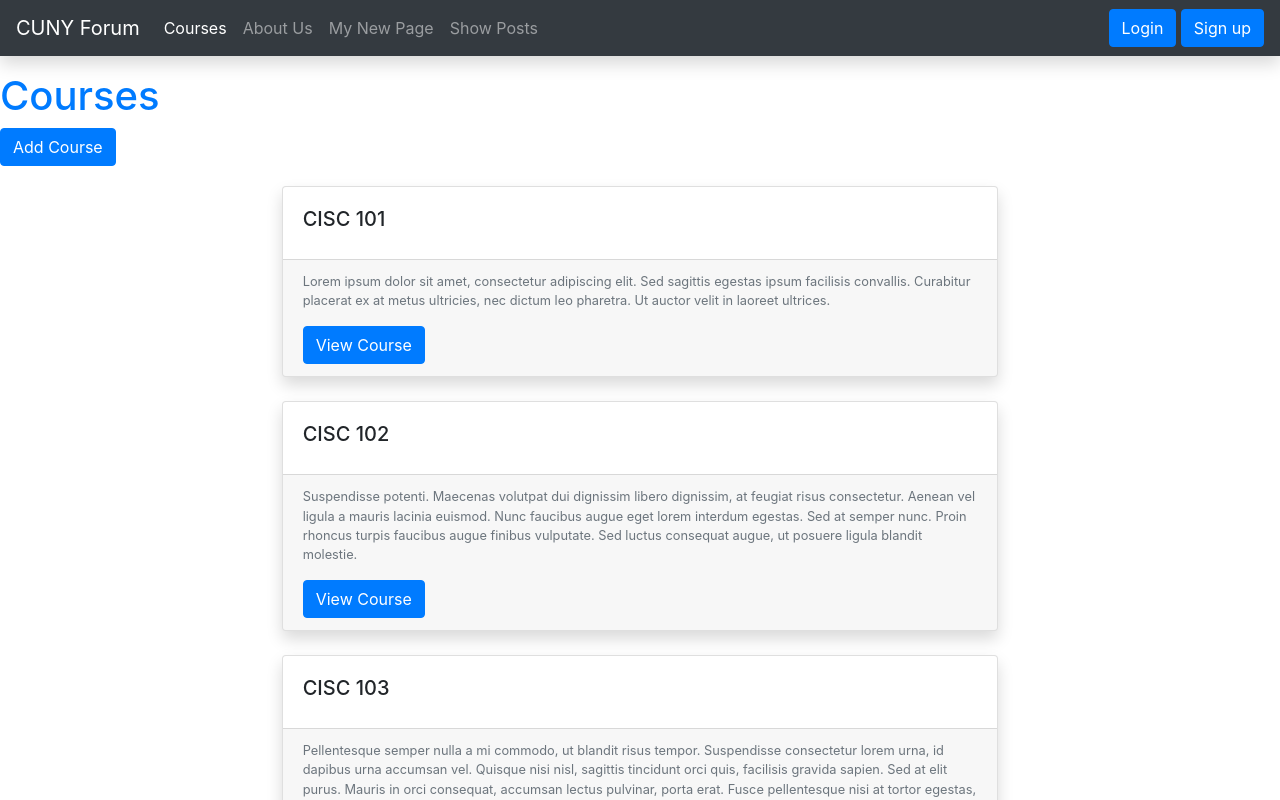
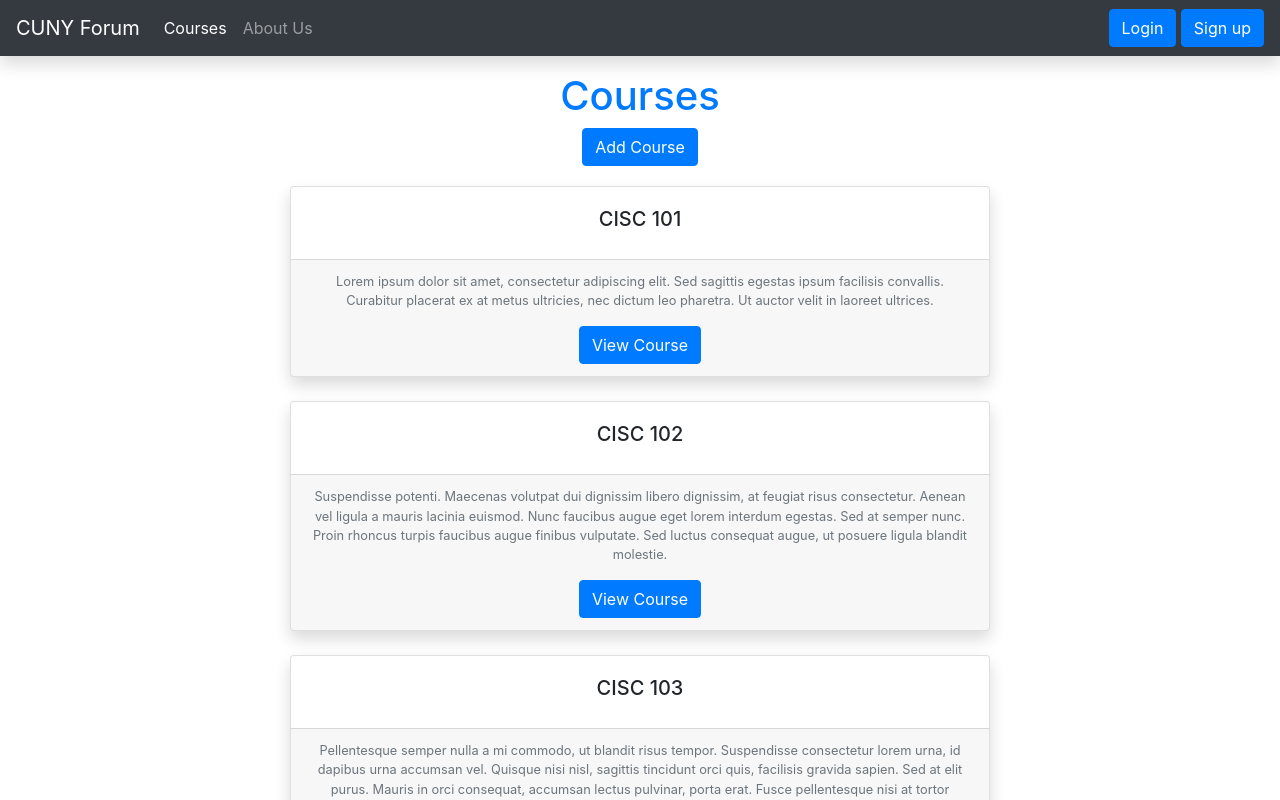
Before and after one commit to team-tbd-01/Uni-Assistant, a React (Create React App) app in the folder client/: page /courses in a window 1280 px wide. Shown: the top 800 px of the page. Built offline with nearby package versions, Linux system fonts and the light colour scheme.

Commit message:
Delete extra nav content and fix design bug

```diff
--- a/client/package.json
+++ b/client/package.json
@@ -1,4 +1,3 @@
-
 {
   "name": "client",
   "version": "0.1.0",
--- a/client/src/App.js
+++ b/client/src/App.js
@@ -40,16 +40,6 @@ function Navigation(props) {
             About Us
           </NavLink>
         </li>
-        <li>
-          <NavLink className="nav-link" exact to="/newpage">
-            My New Page
-          </NavLink>
-        </li>
-        <li>
-          <NavLink className="nav-link" exact to="/show">
-            Show Posts
-          </NavLink>
-        </li>
       </ul>
       <AuthButton />
     </nav>
--- a/client/src/pages/AskQuestionPage.js
+++ b/client/src/pages/AskQuestionPage.js
@@ -2,7 +2,7 @@ import React from 'react';
 import {Link} from 'react-router-dom';
 
 function handleClick() {
-    alert("thanks you")
+
 }
 
 function AboutUsPage(props) {
--- a/client/src/pages/CoursesPage.js
+++ b/client/src/pages/CoursesPage.js
@@ -4,7 +4,7 @@ import Course from '../components/Course';
 
 function CoursesPage(props) {
     return(
-        <div>
+        <div className="container-fluid text-center">
             <h1 className="text-primary">Courses</h1>
             <div className="courseBtn">
                 <Link to="/new-course" className="btn btn-primary">Add Course</Link>
```
